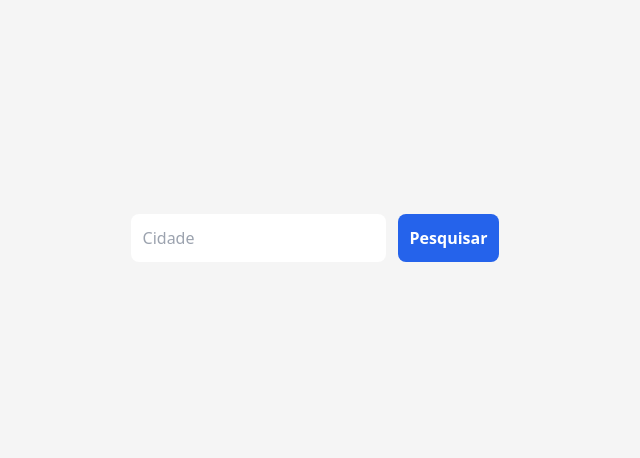
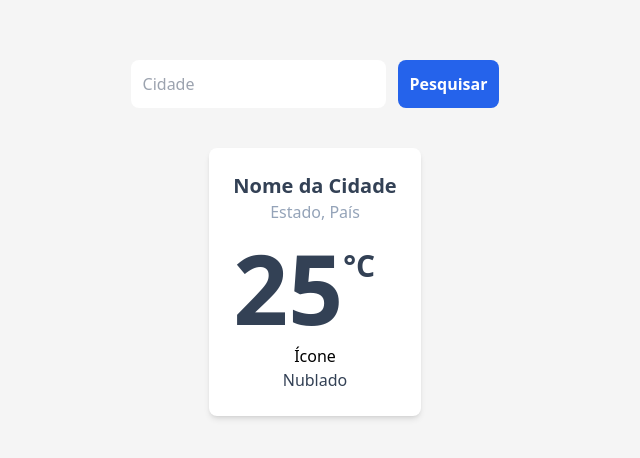
Before and after one commit to elisalvsan/weather-app, a React (Create React App) app: page / in a window 1280 px wide. Shown: the part 162-620 px from the top of the page, without its empty margins (325-965 px from the left). Built offline with nearby package versions, Linux system fonts and the light colour scheme.

Commit message:
finalizando o CArd components

```diff
--- a/src/App.jsx
+++ b/src/App.jsx
@@ -1,10 +1,12 @@
 import React from 'react';
 import Form from './components/Form';
+import Card from './components/Card';
 
 function App() {
   return (
-    <div className="flex w-full h-screen items-center justify-center">
+    <div className="flex flex-col w-full h-screen items-center justify-center">
       <Form />
+      <Card />
     </div>
   );
 }
--- a/src/components/Card.jsx
+++ b/src/components/Card.jsx
@@ -1,7 +1,26 @@
 import React from "react";
 
-function Card(){
-    return ();
+function Card() {
+  return (
+    <div className="bg-white p-6 mt-10 rounded-lg shadow-md">
+      <div className="text-center">
+        <span className="block text-xl font-bold text-slate-700">
+          Nome da Cidade
+        </span>
+        <span className="text-slate-400 text-md font-medium">Estado, País</span>
+      </div>
+
+      <div className="font-bold text-slate-700 flex mt-4 mb-2">
+        <span className="text-8xl">25</span>
+        <span className="text-3xl mt-2">°C</span>
+      </div>
+
+      <div className="text-center">
+        <span className="block">Ícone</span>
+        <span className="text-slate-700 font-medium">Nublado</span>
+      </div>
+    </div>
+  );
 }
 
 export default Card;
```
